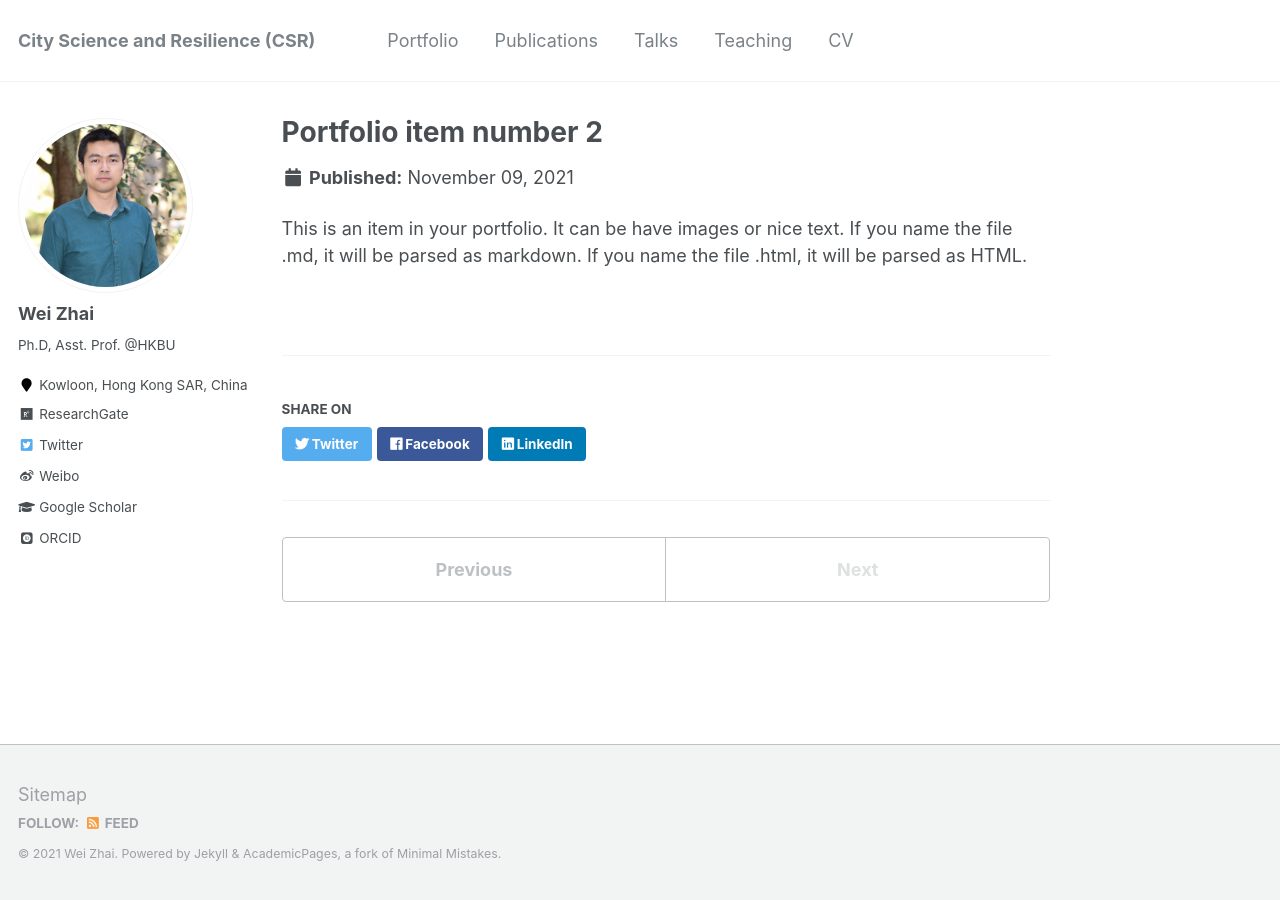
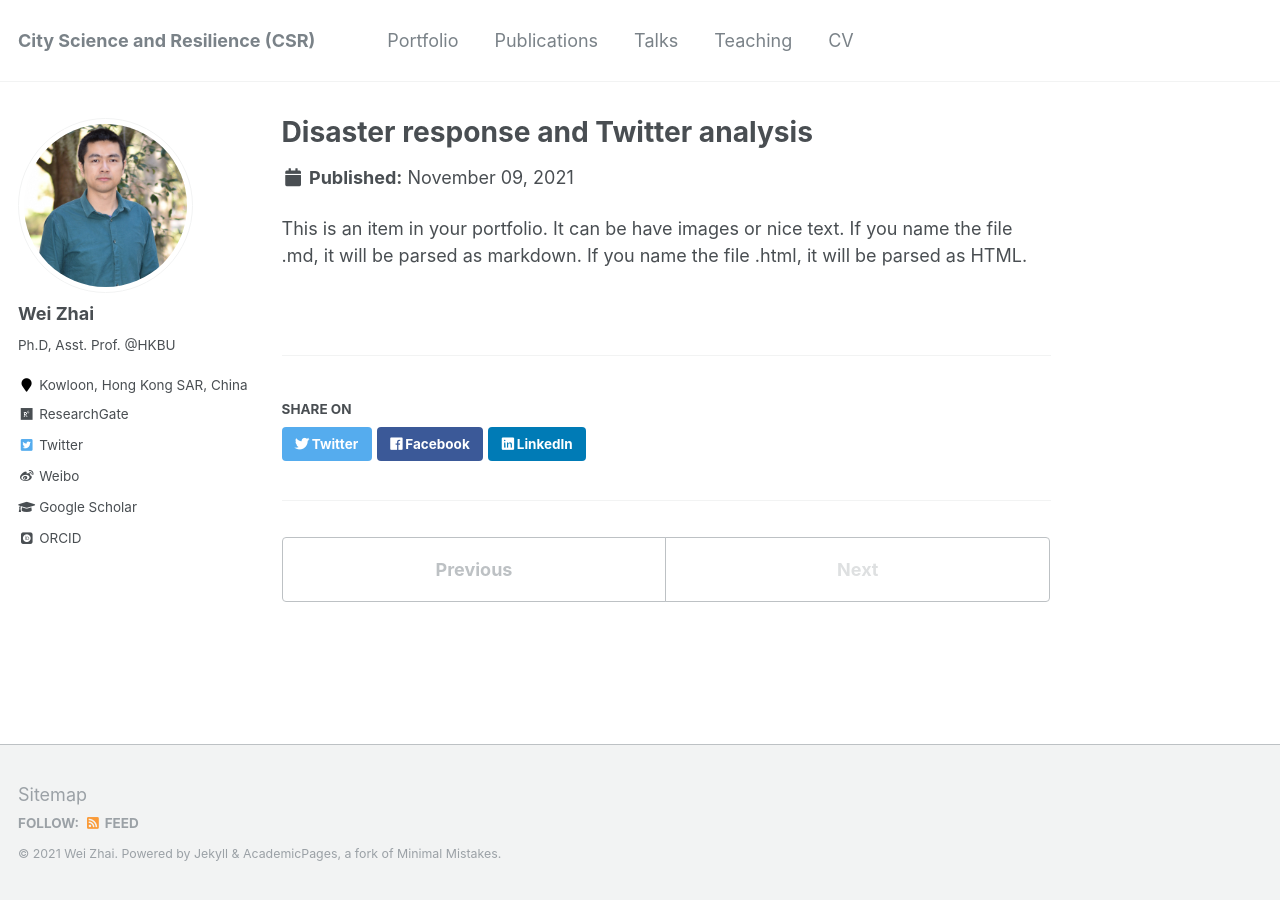
Before and after one commit to skywalkerzhai/weizhai.github.io, a Jekyll site: the page built from _portfolio/portfolio-2.md, in a window 1280 px wide. Built offline with Jekyll 4.4.1, drawn with Linux system fonts in a browser that asks for light colours; some web fonts are replaced.

Commit message:
Update portfolio-2.md

```diff
--- a/_portfolio/portfolio-2.md
+++ b/_portfolio/portfolio-2.md
@@ -1,6 +1,6 @@
 ---
-title: "Portfolio item number 2"
-excerpt: "Short description of portfolio item number 2 <br/><img src='/images/500x300.png'>"
+title: "Disaster response and Twitter analysis"
+excerpt: "<br/><img src='https://skywalkerzhai.github.io/weizhai.github.io/images/twitter_sentiment.png'>"
 collection: portfolio
 ---
 
```
